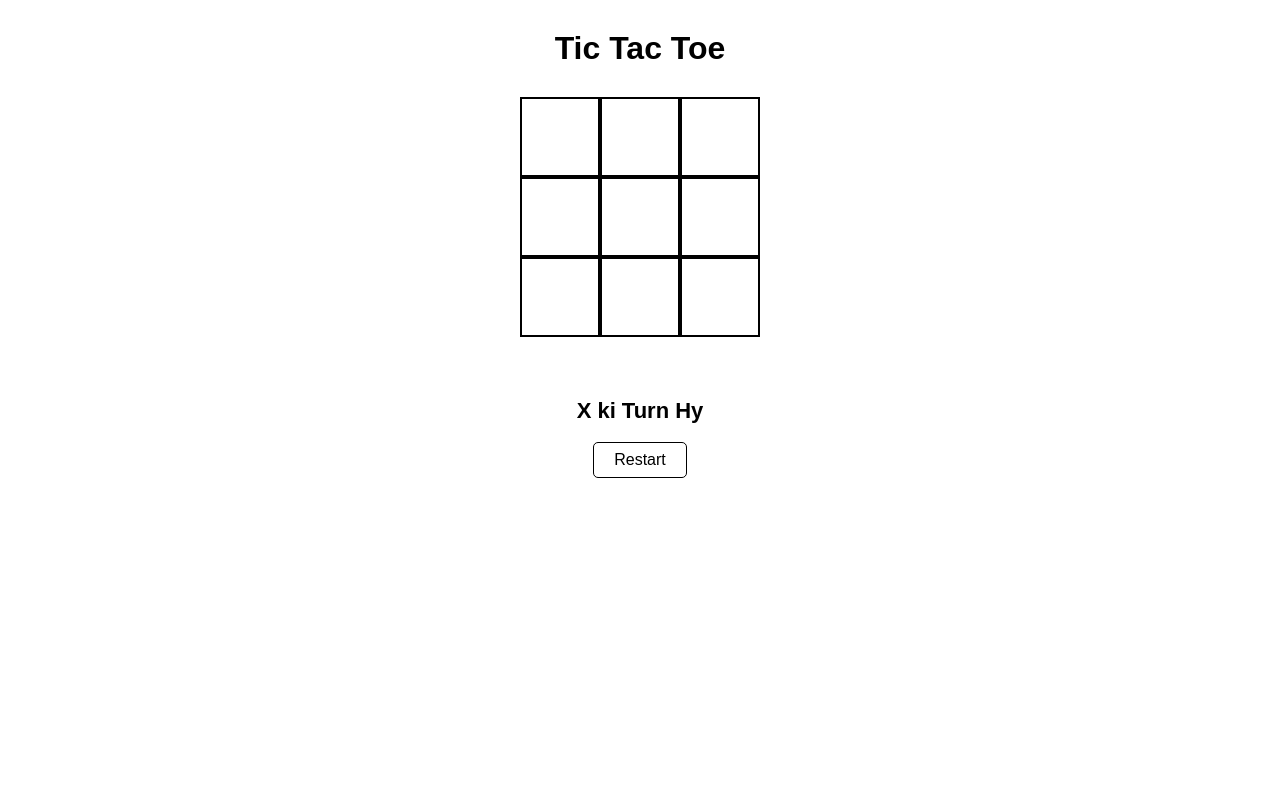
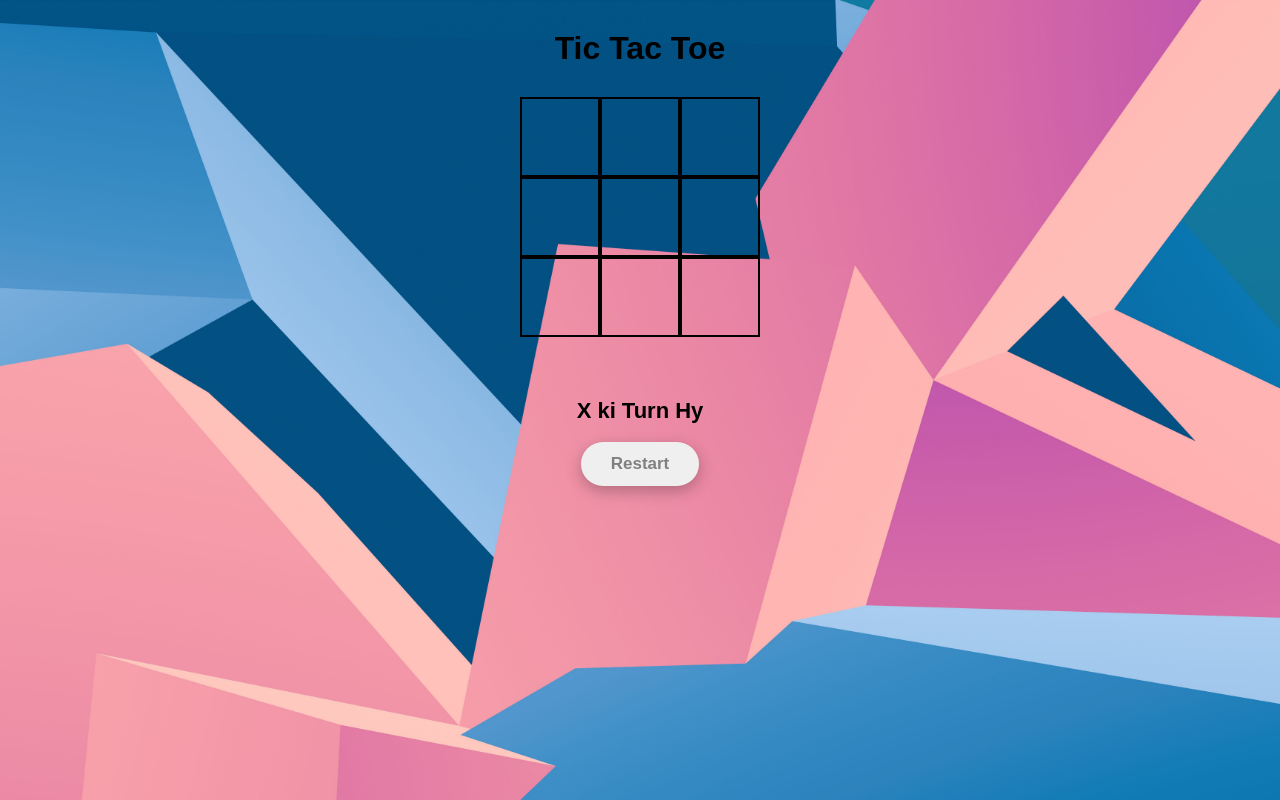
Before and after one commit to Sanidhya-Gupta2012/Tic-Tac-Toe, a plain HTML site: page index.html in a window 1280 px wide. Drawn offline with Linux system fonts and the light colour scheme.

Commit message:
Updated background and restart button

```diff
--- a/style.css
+++ b/style.css
@@ -1,10 +1,12 @@
-
 body {
     font-family: Arial, sans-serif;
-    background-color: white;
+    background-image: url("pexels-steve-29172403.jpg");
+    background-size: cover;
+    background-position: center;
+    background-repeat: no-repeat;
+    background-attachment: fixed;
     text-align: center;
 }
-
 h1 {
     color: black;
     margin-top: 30px;
@@ -45,12 +47,15 @@ h1 {
 }
 
 #restart {
-    padding: 8px 20px;
-    font-size: 16px;
+     padding: 12px 30px;
+    font-size: 17px;
+    font-weight: bold;
+    color: white;
+    border: none;
+    border-radius: 30px;
     cursor: pointer;
-    background-color: white;
-    border: 1px solid black;
-    border-radius: 5px;
+    box-shadow: 0 5px 15px rgba(0, 0, 0, 0.25);
+    color: gray;
 }
 #restart:hover {
     background-color: lightgray;
```
Also changed, not shown: pexels-steve-29172403.jpg (added).
